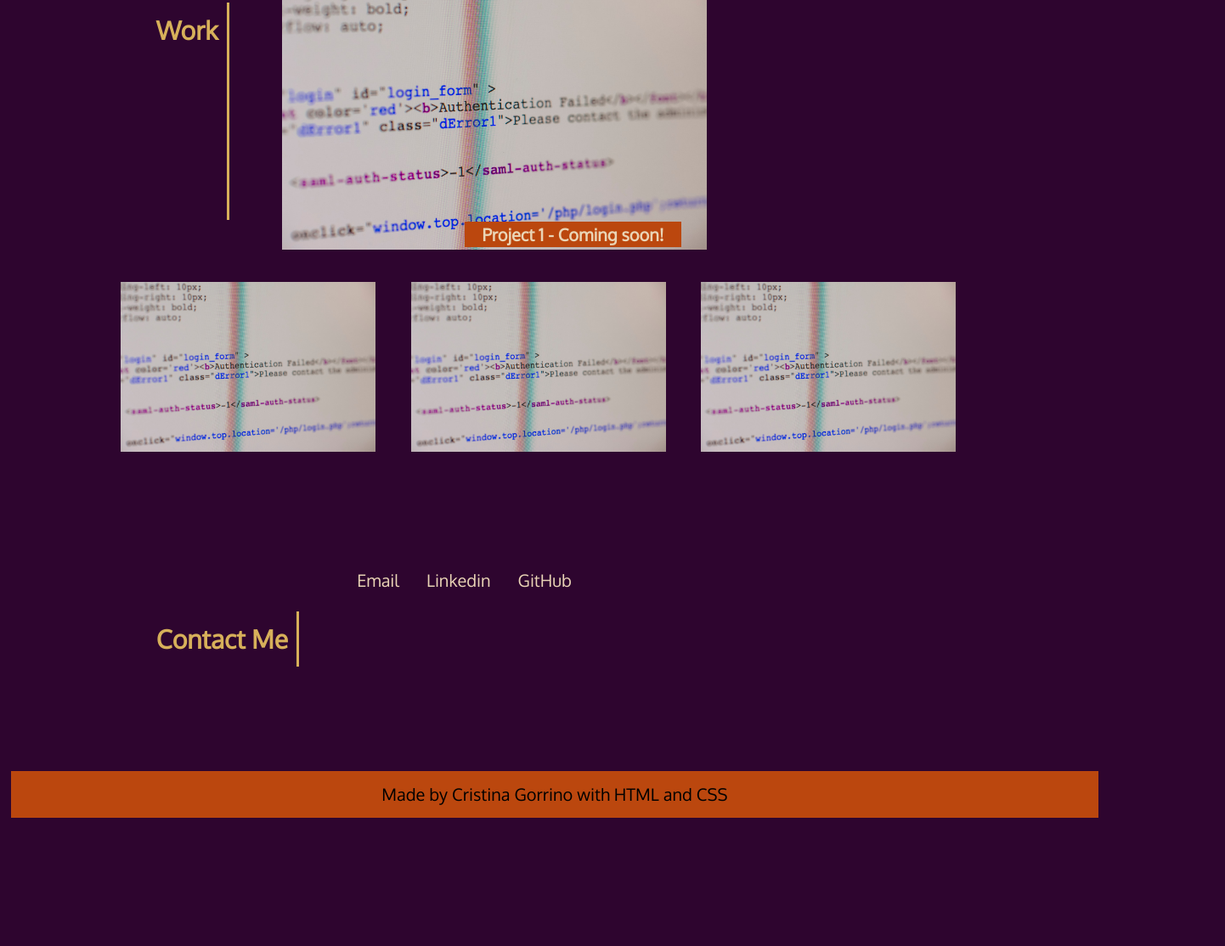
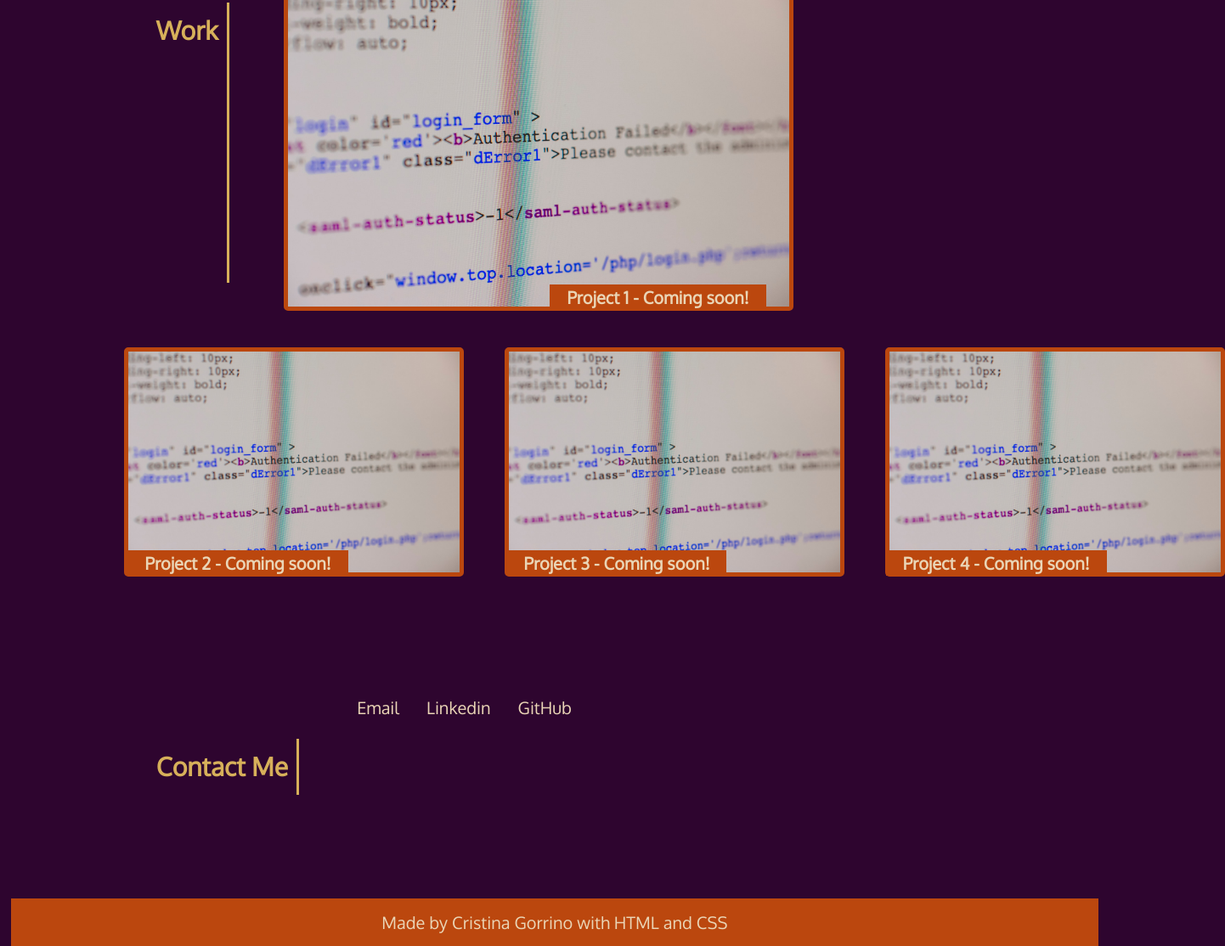
Before and after one commit to cristina-gorrino/professional-portfolio, a plain HTML site: page index.html in a window 1280 px wide. Shown: the part 940-2054 px from the top of the page at 85% size, 1442 px wide, since content can reach past the window. Before the commit the page ends 1903 px from the top, so only its background shows below. Drawn offline with Linux system fonts and the light colour scheme.

Commit message:
Adding borders and labels to project cards

```diff
--- a/assets/css/style.css
+++ b/assets/css/style.css
@@ -18,7 +18,7 @@ nav ul {
     margin: 0;
     padding: 0;
     overflow: hidden;
-    background-color: #231d2f;
+    background-color: #2e052f;
   }
 
 nav li {
@@ -49,6 +49,7 @@ h1 {
 
     width: 100%;
     max-height: 200px;
+
 }
 
 h2 {
@@ -58,13 +59,13 @@ h2 {
     padding: 1%;
     margin: 5%;
     font-size: 1.5em;
-    /*flex: 0 1 15%;*/
 }
+
 main {
      display: flex;
      flex-direction: column;
      margin: 0% 5%;
-    }
+}
 
 section {
     display: flex;
@@ -115,9 +116,13 @@ figcaption {
 
 #work img {
     margin: 2%;
+    border-style: solid;
+    border-color: #bb470e;
+    border-width: 5px;
+    border-radius: 5px;
 }
 .main-project {
-    width: 500px;
+    width: 600px;
 }
 .large-card{
     position: relative;
@@ -136,16 +141,39 @@ figcaption {
 
 .small-cards {
     display: flex;
-    justify-content: space-evenly;
+    justify-content: space-between;
+    position: relative;
 
 }
+
+.small-cards h3 {
+    background-color:  #bb470e;;
+    color: #ead5b6;
+    padding-left: 20px;
+    padding-right: 20px;
+}
+.p2-label{
+    position: absolute;
+    bottom: 25px;
+    left: 29px;
+}
+
+.p3-label{
+    position: absolute;
+    bottom: 25px;
+    left: 475px;
+}
+.p4-label{
+    position: absolute;
+    bottom: 25px;
+    right: 19px;
+}
 .small-project {
-    width: 300px;
+    width: 400px;
 }
 
 #contact ul {
     display: flex;
-
     flex-wrap: wrap;
 
 }
@@ -158,7 +186,8 @@ figcaption {
 }
 
 footer {
-    background-color: #bb470e;;
+    background-color: #bb470e;
+    color: #ead5b6;
     display: grid;
     justify-items: center;
     padding: 1%;
--- a/index.html
+++ b/index.html
@@ -45,10 +45,13 @@
                     <img class="main-project" src="./assets/images/markus-spiske-p-l8OjDH9eE-unsplash.jpg" alt="code on a computer screen, as a placeholder for my main project">
                     <h3>Project 1 - Coming soon!</h3>
                 </div>
-                <div class="small-cards"></div>
+                <div class="small-cards">
                     <img class="small-project" src="./assets/images/markus-spiske-p-l8OjDH9eE-unsplash.jpg" alt = "code on a computer screen, as a placeholder"/>
+                    <h3 class="p2-label">Project 2 - Coming soon!</h3>
                     <img class="small-project" src="./assets/images/markus-spiske-p-l8OjDH9eE-unsplash.jpg" alt = "code on a computer screen, as a placeholder"/>
+                    <h3 class="p3-label">Project 3 - Coming soon!</h3>
                     <img class="small-project" src="./assets/images/markus-spiske-p-l8OjDH9eE-unsplash.jpg" alt = "code on a computer screen, as a placeholder"/>
+                    <h3 class="p4-label">Project 4 - Coming soon!</h3>
                 </div>
 
 
```
Also changed, not shown: 1 other file.
